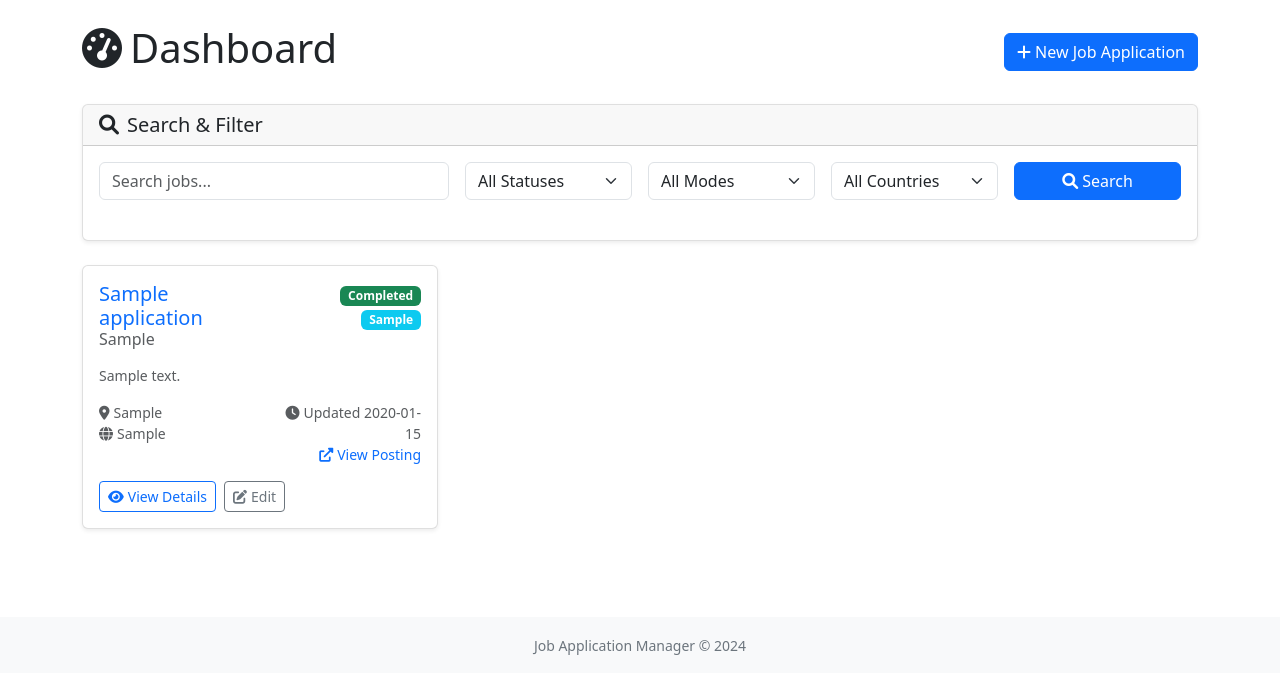
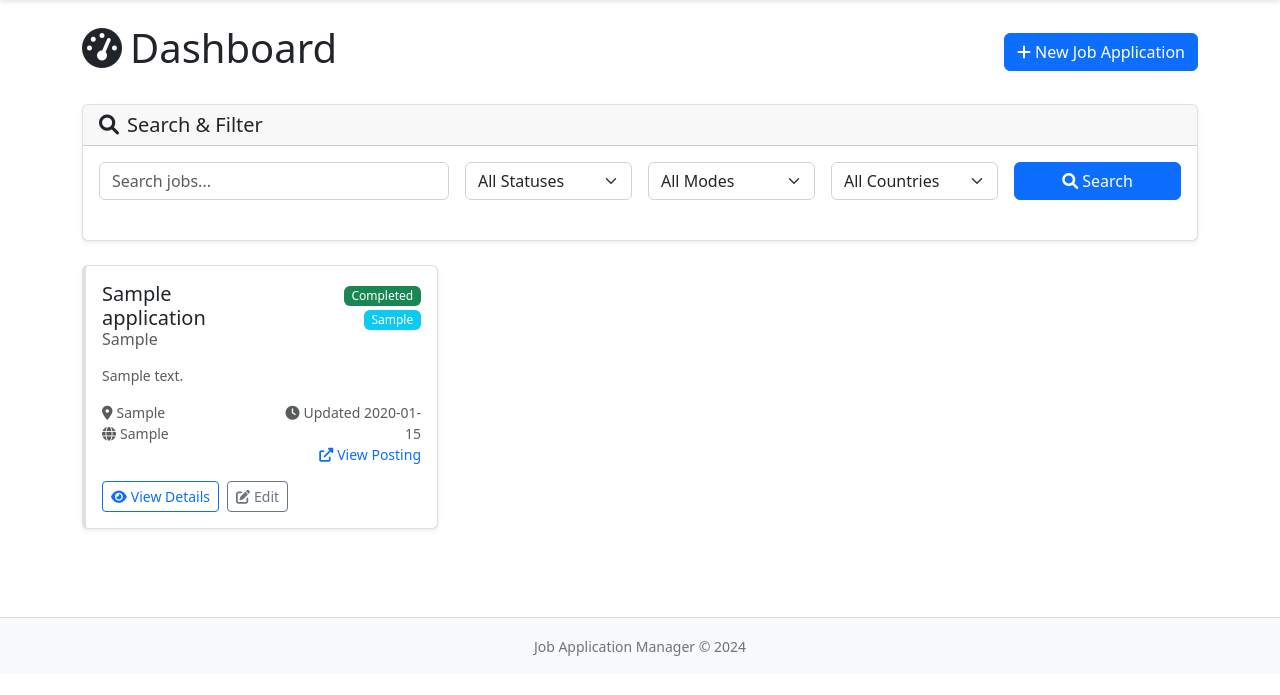
Before and after one commit to Hugo300/JobApp_v2, a Flask app: page / in a window 1280 px wide. Shown: the part 61-756 px from the top of the page. Run offline with Flask 3, Linux system fonts and the light colour scheme; tables that the repository leaves empty hold one stand-in row (values such as "Sample post"); some libraries are stand-ins or nearby versions.

Commit message:
added new css, js sources to base html

```diff
--- a/templates/base.html
+++ b/templates/base.html
@@ -6,6 +6,10 @@
     <title>{% block title %}Job Application Manager{% endblock %}</title>
     <link href="https://cdn.jsdelivr.net/npm/bootstrap@5.3.0/dist/css/bootstrap.min.css" rel="stylesheet">
     <link href="https://cdnjs.cloudflare.com/ajax/libs/font-awesome/6.0.0/css/all.min.css" rel="stylesheet">
+    <link href="{{ url_for('static', filename='css/main.css') }}" rel="stylesheet">
+    <link href="{{ url_for('static', filename='css/components/cards.css') }}" rel="stylesheet">
+    <link href="{{ url_for('static', filename='css/components/forms.css') }}" rel="stylesheet">
+    {% block head %}{% endblock %}
     <style>
         :root {
             --bs-body-bg: #ffffff;
@@ -109,7 +113,7 @@
         }
     </style>
 </head>
-<body>
+<body data-page="{% block page_name %}{% endblock %}">
     <nav class="navbar navbar-expand-lg navbar-dark" style="background-color: var(--navbar-bg);">
         <div class="container">
             <a class="navbar-brand" href="{{ url_for('main.dashboard') }}">
@@ -136,7 +140,7 @@
                         </a>
                     </li>
                     <li class="nav-item">
-                        <a class="nav-link" href="{{ url_for('main.templates') }}">
+                        <a class="nav-link" href="{{ url_for('templates.landing') }}">
                             <i class="fas fa-file-alt me-1"></i>Templates
                         </a>
                     </li>
@@ -172,39 +176,10 @@
     </footer>
 
     <script src="https://cdn.jsdelivr.net/npm/bootstrap@5.3.0/dist/js/bootstrap.bundle.min.js"></script>
-    <script>
-        // Theme switching functionality
-        document.addEventListener('DOMContentLoaded', function() {
-            const themeToggle = document.getElementById('themeToggle');
-            const themeIcon = document.getElementById('themeIcon');
-            const html = document.documentElement;
-
-            // Check for saved theme preference or default to 'light'
-            const currentTheme = localStorage.getItem('theme') || 'light';
-            html.setAttribute('data-bs-theme', currentTheme);
-            updateThemeIcon(currentTheme);
-
-            // Theme toggle click handler
-            themeToggle.addEventListener('click', function() {
-                const currentTheme = html.getAttribute('data-bs-theme');
-                const newTheme = currentTheme === 'dark' ? 'light' : 'dark';
-
-                html.setAttribute('data-bs-theme', newTheme);
-                localStorage.setItem('theme', newTheme);
-                updateThemeIcon(newTheme);
-            });
-
-            function updateThemeIcon(theme) {
-                if (theme === 'dark') {
-                    themeIcon.className = 'fas fa-sun';
-                    themeToggle.title = 'Switch to light mode';
-                } else {
-                    themeIcon.className = 'fas fa-moon';
-                    themeToggle.title = 'Switch to dark mode';
-                }
-            }
-        });
-    </script>
+    <script src="{{ url_for('static', filename='js/utils/ajax.js') }}"></script>
+    <script src="{{ url_for('static', filename='js/utils/ui.js') }}"></script>
+    <script src="{{ url_for('static', filename='js/utils/forms.js') }}"></script>
+    <script src="{{ url_for('static', filename='js/main.js') }}"></script>
     {% block scripts %}{% endblock %}
 </body>
 </html>
```
